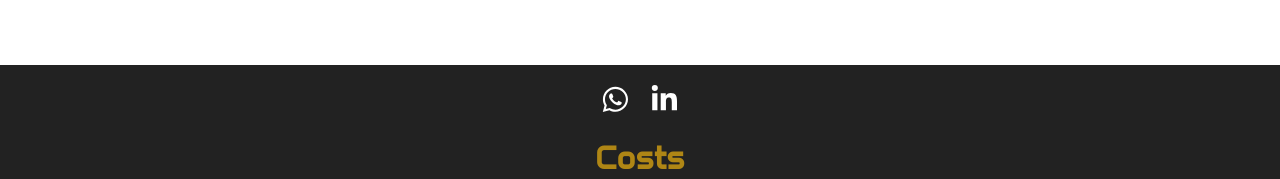
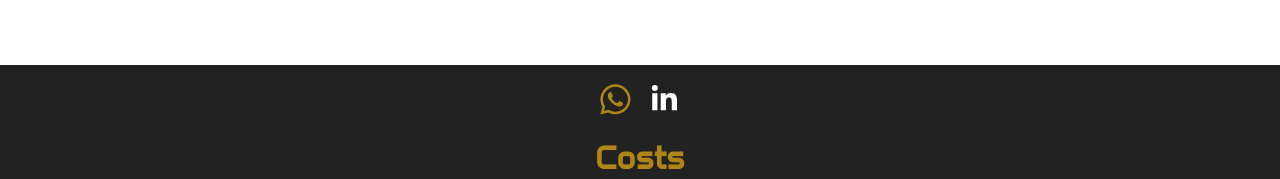
Before and after one commit to Kauadasilvalourenco/clone-costs, a React (Vite) app: page /projects in a window 1280 px wide. In both pictures the pointer is over the icon 615 px from the left and 712 px from the top of the page. Shown: the part 613-792 px from the top of the page. Built offline with nearby package versions, Linux system fonts and the light colour scheme.

Commit message:
style: implementado position sticky no Header

```diff
--- a/src/components/Footer/Footer.module.css
+++ b/src/components/Footer/Footer.module.css
@@ -27,3 +27,13 @@
     font-size: var(--title-size);
     color: var(--highlight-color);
 }
+
+@media screen and (min-width: 1280px) {
+
+    .icons:hover {
+        display: inline-flex;
+        cursor: pointer;
+        transform: scale(1.2);
+        color: var(--highlight-color);
+    }
+}
--- a/src/components/Header/Header.module.css
+++ b/src/components/Header/Header.module.css
@@ -8,6 +8,10 @@
 
     background-color: #222222;
     padding: 10px;
+
+    top: 0;
+    z-index: 9999;
+    position: sticky;
 }
 
 .conteiner_menu {
@@ -85,7 +89,7 @@
     .link_pages:hover {
         cursor: pointer;
         text-decoration: underline;
-        text-decoration-color: var(--featured-color);
+        text-decoration-color: var(--highlight-color);
         transform: scale(1.1);
     }
 
```
